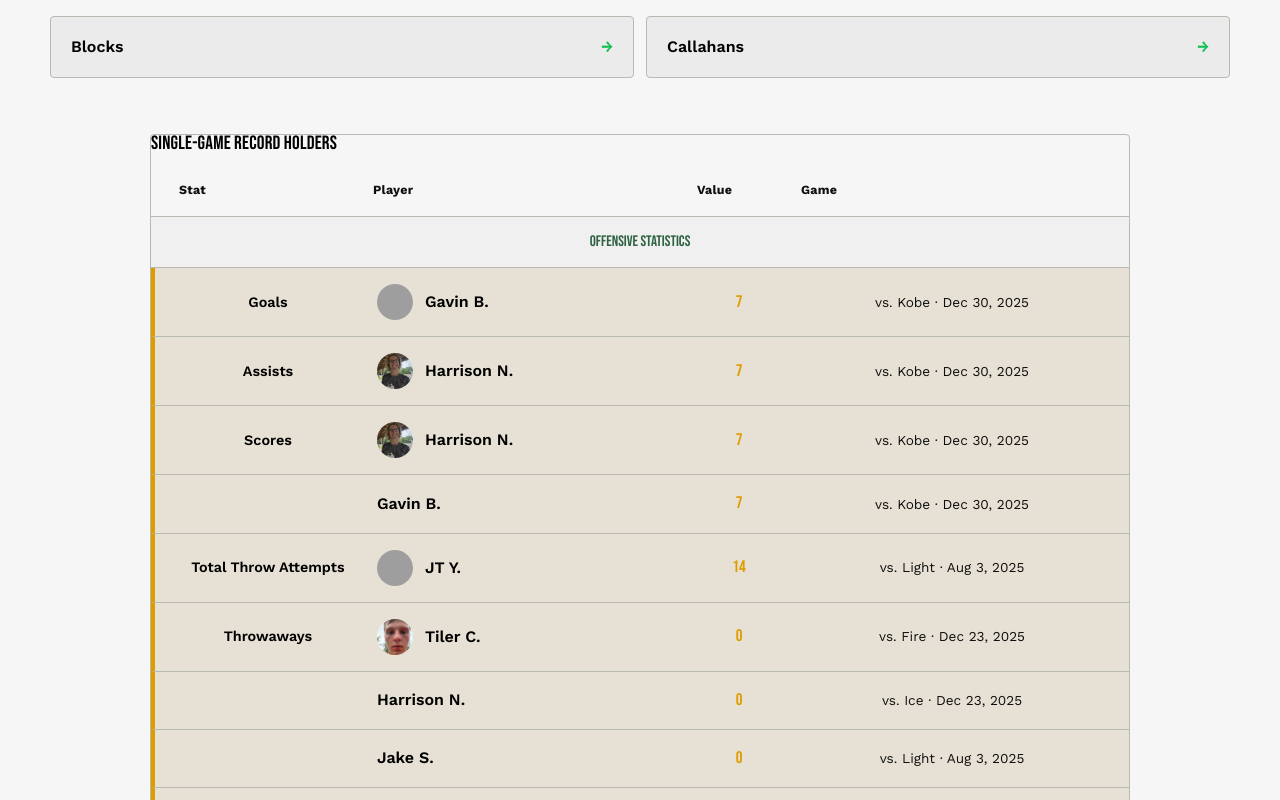
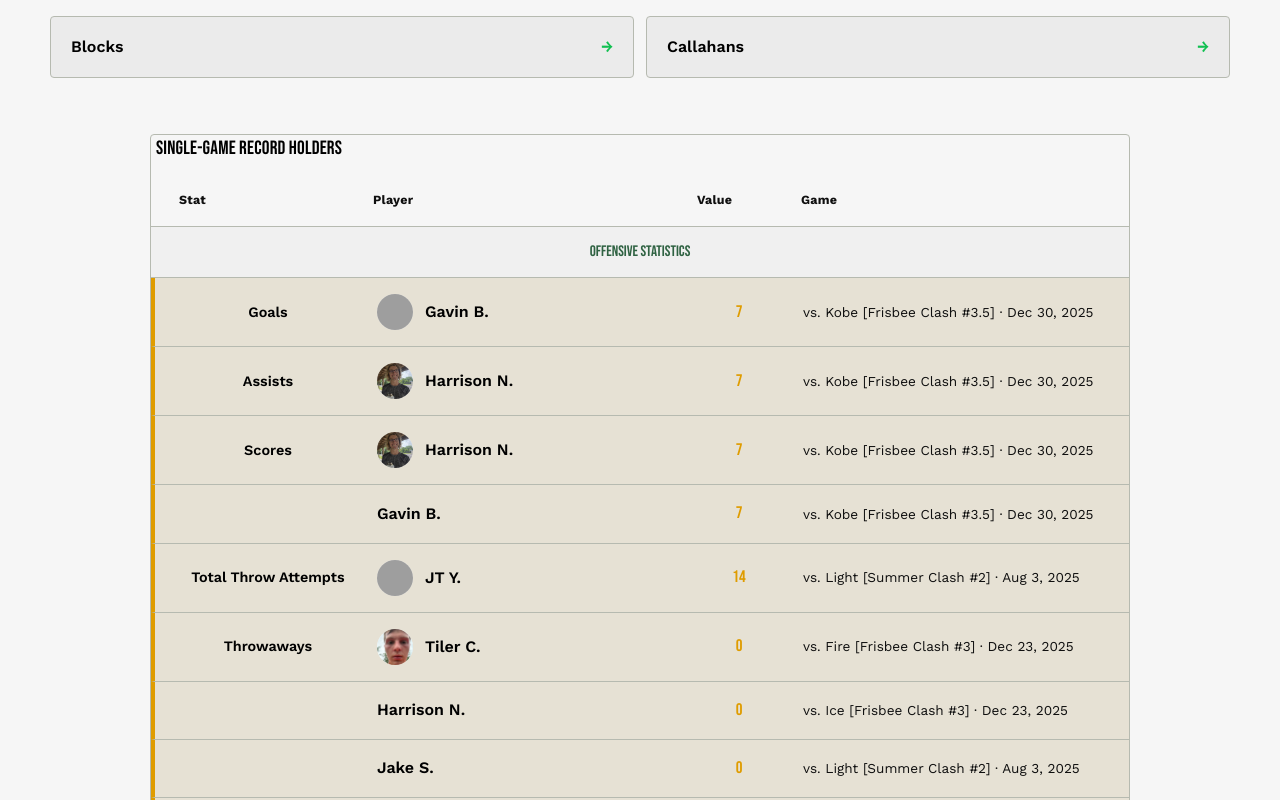
Before and after one commit to HarrisonNiswander/LimeCityUltimate, a React (Vite) app in the folder limeCityUltimate/: page /records in a window 1280 px wide. Shown: the part 840-1640 px from the top of the page. Built offline with nearby package versions, Linux system fonts and the light colour scheme; grey boxes are pictures that could not be loaded.

Commit message:
Fix formatting on records tables to include tournament

```diff
--- a/limeCityUltimate/src/components/LeaderboardTable.jsx
+++ b/limeCityUltimate/src/components/LeaderboardTable.jsx
@@ -35,7 +35,7 @@ export default function LeaderboardTable({ title, rows, valueLabel, suffix = '',
               <span />
               <span className="lb-player-name lb-tie-name">{r.player}</span>
               <span />
-              {withGame && <span className="lb-game">vs. {r.opponent} · {formatDate(r.date)}</span>}
+              {withGame && <span className="lb-game">vs. {r.opponent} [{r.tournament}] · {formatDate(r.date)}</span>}
             </div>
           )
         }
@@ -54,7 +54,7 @@ export default function LeaderboardTable({ title, rows, valueLabel, suffix = '',
               <span className="lb-player-name">{r.player}</span>
             </span>
             <span className="lb-value">{r.value}{suffix}</span>
-            {withGame && <span className="lb-game">vs. {r.opponent} · {formatDate(r.date)}</span>}
+            {withGame && <span className="lb-game">vs. {r.opponent} [{r.tournament}] · {formatDate(r.date)}</span>}
           </div>
         )
       })}
--- a/limeCityUltimate/src/components/StatLeadersOverview.jsx
+++ b/limeCityUltimate/src/components/StatLeadersOverview.jsx
@@ -3,6 +3,7 @@ import { findPlayer } from '../utils/findPlayer.js'
 import { withRanks } from '../utils/leaderboard.js'
 import '../components/styles/LeaderboardTable.css'
 import './styles/StatLeadersOverview.css'
+import tournaments from '../data/tournaments.js'
 
 function formatDate(date) {
   return new Date(date).toLocaleDateString('en-US', { month: 'short', day: 'numeric', year: 'numeric' })
@@ -44,7 +45,7 @@ function GroupRows({ label, cats, source, withGame }) {
                 <span className="lb-player-name">{r.player}</span>
               </span>
               <span className="lb-value">{r.value}{s.suffix || ''}</span>
-              {withGame && <span className="lb-game">vs. {r.opponent} · {formatDate(r.date)}</span>}
+              {withGame && <span className="lb-game">vs. {r.opponent} [{r.tournament}] · {formatDate(r.date)}</span>}
             </div>
           )
         })
--- a/limeCityUltimate/src/components/styles/LeaderboardTable.css
+++ b/limeCityUltimate/src/components/styles/LeaderboardTable.css
@@ -2,6 +2,7 @@
   font-size: 1.2rem;
   color: var(--cream);
   margin-bottom: 12px;
+  padding: 5px;
 }
 
 .lb-table {
@@ -71,7 +72,7 @@
 .lb-game {
   color: var(--muted);
   font-size: 0.85rem;
-  text-align: center;
+  text-align: left;
 }
 
 .lb-row-plain.lb-head span:nth-child(1),
--- a/limeCityUltimate/src/data/statLeaders.js
+++ b/limeCityUltimate/src/data/statLeaders.js
@@ -95,7 +95,7 @@ function buildSingleGame(statId, {
     .map((row) => ({ row, value: getValue(row) }))
     .filter(({ row, value }) => value !== undefined && value !== null && meetsMinimum(row))
     .filter(({ value }) => !excludeZero || value !== 0)
-    .map(({ row, value }) => ({ player: row.player, value, opponent: row.opponent, date: row.date }))
+    .map(({ row, value }) => ({ player: row.player, value, opponent: row.opponent, date: row.date, tournament: row.tournament }))
     .sort((a, b) => (ascending ? a.value - b.value : b.value - a.value))
     .slice(0, MAX_SINGLE_GAME_ROWS)
 }
--- a/limeCityUltimate/src/data/tournaments.js
+++ b/limeCityUltimate/src/data/tournaments.js
@@ -1,6 +1,18 @@
 const tournaments = [
   {
     id: 't01',
+    name: 'Lake Michigan Beach Classic 2023',
+    location: 'Muskegon, MI',
+    date: '2023-08-12',
+    finish: '8th Overall',
+    record: '0-5',
+    notes: 'First ever ultimate frisbee tournament. 5v5 format on the beach., '+
+           'Three of the five games were lost by 1 point. No stats recorded.' ,
+    topPerformers: [],
+  },
+
+  {
+    id: 't02',
     name: 'Summer Clash #1',
     location: 'Huntington, IN',
     date: '2025-07-09',
@@ -13,37 +25,44 @@ const tournaments = [
   },
 
   {
-    id: 't02',
+    id: 't03',
     name: 'Summer Clash #2',
-    location: '', // TODO: fill in
-    date: '2025-08-03', // TODO: adjust to the full date range if multi-day
-    finish: '', // TODO: fill in
-    record: '', // TODO: fill in
-    notes: '', // TODO: fill in
-    topPerformers: [], // TODO: fill in
-  },
-
-  {
-    id: 't03',
-    name: 'Frisbee Clash #3',
-    location: '', // TODO: fill in
-    date: '2025-12-23', // TODO: adjust to the full date range if multi-day
-    finish: '', // TODO: fill in
-    record: '', // TODO: fill in
-    notes: '', // TODO: fill in
-    topPerformers: [], // TODO: fill in
+    location: 'Huntington, IN',
+    date: '2025-08-03',
+    finish: 'Dark 2 - Light 2',
+    record: 'N/A',
+    notes: 'Second ever Frisbee Clash competition. Team Dark won the series tie breaker with' +
+           ' the better team statistics. Team Light consisted of Harrison N., Tiler C., ' +
+           'Keagan P., Micah P., and Dom L. Team Dark consisted of Gavin B., JT Y., Ian E., ' +
+           'Jake S., and Dane B.',
+    topPerformers: [],
   },
 
   {
     id: 't04',
+    name: 'Frisbee Clash #3',
+    location: 'Huntington, IN',
+    date: '2025-12-23',
+    finish: 'Fire 4 - Ice 0',
+    record: 'N/A',
+    notes: 'Team Fire consisted of Graham B., Harrison N., Dane B., and Gregory M. Team Ice '+
+           ' consisted of Tiler C., Dom L., Micah P., and JT Y.',
+    topPerformers: [],
+  },
+
+  {
+    id: 't05',
     name: 'Frisbee Clash #3.5',
-    location: '', // TODO: fill in
-    date: '2025-12-30', // TODO: adjust to the full date range if multi-day
-    finish: '', // TODO: fill in
-    record: '', // TODO: fill in
-    notes: '', // TODO: fill in
-    topPerformers: [], // TODO: fill in
+    location: 'Huntington, IN',
+    date: '2025-12-30',
+    finish: 'Shaq 1 - Kobe 0',
+    record: 'N/A',
+    notes: 'Team Shaq took the win 7-5 in this 1 game showdown. Team Shaq consisted of Gavin B., '+
+           'Harrison N., Jack H., and Shawn K. Team Kobe consisted of Dane B., Gregory M., Graham B. ' +
+           'and Noah C. A total of 5 team records broken during this game.',
+    topPerformers: [],
   },
+
 
 ]
 
--- a/limeCityUltimate/src/pages/TournamentDetail.jsx
+++ b/limeCityUltimate/src/pages/TournamentDetail.jsx
@@ -58,7 +58,7 @@ export default function TournamentDetail() {
         </>
       )}
 
-      <h2 className="records-sub-head">Top performers</h2>
+      {/* <h2 className="records-sub-head">Top performers</h2> */}
       <div className="stat-directory" style={{ gridTemplateColumns: '1fr', marginBottom: 40 }}>
         {tournament.topPerformers.map((p) => (
           <div className="stat-directory-item" key={p.name} style={{ cursor: 'default' }}>
@@ -70,7 +70,7 @@ export default function TournamentDetail() {
 
       {playerTotals.length > 0 && (
         <>
-          <h2 className="records-sub-head">Player totals</h2>
+          <h2 className="records-sub-head">Full Boxscore</h2>
           <div className="leader-table">
             <div className="leader-row leader-head" style={{ gridTemplateColumns: '1fr 110px repeat(4, 80px)' }}>
               <span>Player</span>
```
